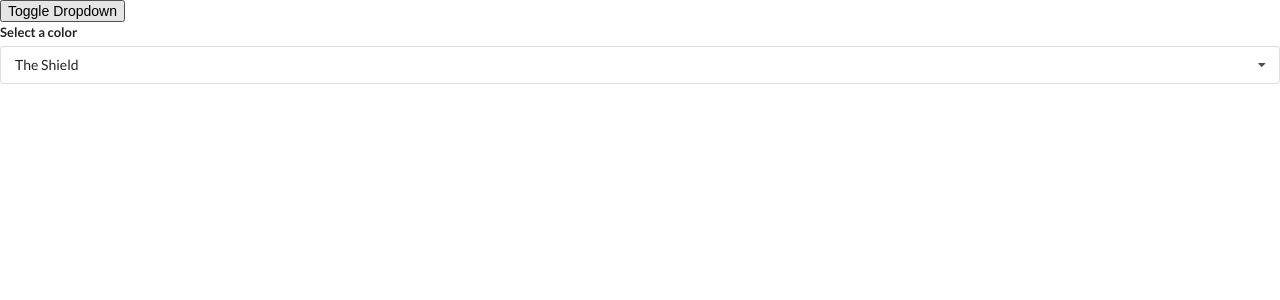
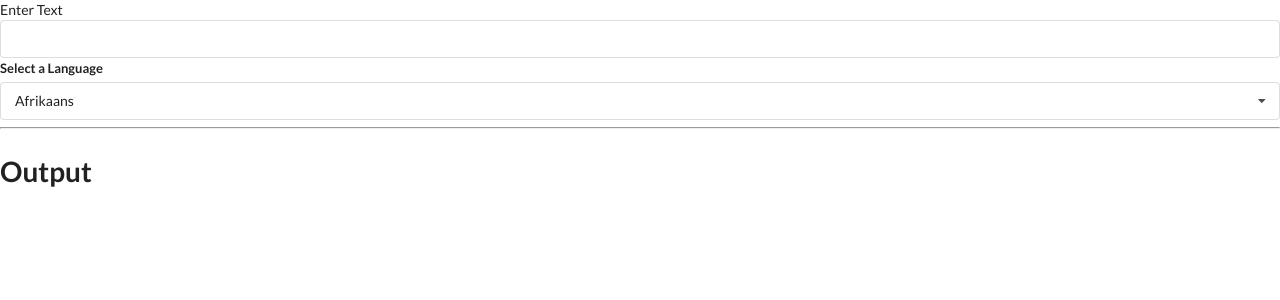
Before and after one commit to vineetbatthina/react-neo, a React (Create React App) app in the folder widgets/: page / in a window 1280 px wide. Shown: the top 300 px of the page. Built offline with nearby package versions, Linux system fonts and the light colour scheme; no server answers.

Commit message:
translate complete

```diff
--- a/widgets/src/App.js
+++ b/widgets/src/App.js
@@ -2,6 +2,7 @@
 import Accordion from './components/Accordion';
 import Search from './components/Search';
 import Dropdown from './components/Dropdown';
+import Translate from './components/Translate';
 
 const items = [
     {
@@ -32,36 +33,12 @@
         value: 'Wanda'
     }
 ];
-// const returnApp = () =>
-// {
-
-
-//     return(
-//         <div>
-//             <Accordion items={items} />
-//             <Search />
-//             <Dropdown options={options}/>
-//         </div>
-//     );
-// };
 
 const App = () =>
 {
-    const [selected, setSelected] = useState(options[0]);
-    const [showDropdown, setShowDropdown] = useState(true);
-
     return (
-        <div>
-            <button onClick={() => setShowDropdown(!showDropdown)}>
-            Toggle Dropdown
-            </button>
-        {showDropdown ? (
-            <Dropdown
-             selected={selected}
-             onSelectedChange={setSelected}
-            options={options}
-            />
-        ) : null}
+    <div>
+        <Translate />
     </div>
   );
 
--- /dev/null
+++ b/widgets/src/components/Convert.js
@@ -0,0 +1,48 @@
+import React,{useState,useEffect} from 'react';
+import axios from 'axios';
+
+const Convert = ({language,text}) =>
+{
+    const [translated,setTranslated] = useState('');
+    const [debouncedText,setDebouncedText] = useState(text);
+
+    useEffect( ()=>
+    {
+        const timerId= setTimeout(()=>{
+            setDebouncedText(text);
+        },500);
+
+       return () =>{
+           clearTimeout(timerId);
+       } ;
+    },[text]);
+
+    useEffect( () =>
+    {
+
+    }, [debouncedText]);
+
+    useEffect( ()=> {
+        const doTranslation = async () =>{
+            const {data} = await axios.post('https://translation.googleapis.com/language/translate/v2', {} , {
+            params: {
+                q : debouncedText,
+                target : language.value ,
+                key : 'AIzaSyCHUCmpR7cT_yDFHC98CZJy2LTms-IwDlM',
+            }
+        });
+
+        setTranslated(data.data.translations[0].translatedText);
+        } ;
+
+        doTranslation();
+    }, [language, debouncedText]);
+
+    return (
+        <div>
+            <h3 className="ui header">{translated}</h3>
+        </div>
+    );
+};
+
+export default Convert;
--- a/widgets/src/components/Dropdown.js
+++ b/widgets/src/components/Dropdown.js
@@ -1,6 +1,6 @@
 import React,{useState,useEffect,useRef} from 'react';
 
-const Dropdown = ({options,selected,onSelectedChange}) =>{
+const Dropdown = ({options,selected,onSelectedChange , label}) =>{
 
     const [open,setOpen] = useState(false);
     const ref = useRef();
@@ -43,7 +43,7 @@
     return (
         <div ref ={ref} className="ui form">
             <div className="field">
-                <label className="label">Select a color</label>
+                <label className="label">{label}</label>
                 <div onClick= { () => setOpen(!open) } className={`ui selection dropdown ${open ? 'visible active' : '' }`}>
                     <i className="dropdown icon"></i>
                     <div className="text">{selected.label}</div>
--- /dev/null
+++ b/widgets/src/components/Translate.js
@@ -0,0 +1,43 @@
+import React,{useState} from 'react';
+import Dropdown from './Dropdown';
+import Convert from './Convert';
+
+const options = [
+    {
+        label:'Afrikaans',
+        value: 'af'
+    },
+    {
+        label:'Arabic',
+        value:'ar'
+    },
+    {
+        label:'Hindi',
+        value:'hi'
+    }
+];
+
+const Translate = () =>
+{
+    const [language, setLanguage] = useState(options[0]);
+    const [text,setText] = useState('');
+
+    return (
+        <div>
+            <div className="ui form">
+                <div classNAme="field">
+                    <label >Enter Text</label>
+                    <input value={text} onChange = { (e) => setText(e.target.value)} />
+                </div>
+            </div>
+            <Dropdown options={options} selected={language} onSelectedChange={setLanguage} label="Select a Language"/>
+            <hr />
+            <h1>Output</h1>
+            <h3>
+                <Convert text={text} language={language}/>
+            </h3>
+        </div>
+    );
+};
+
+export default Translate;
```
